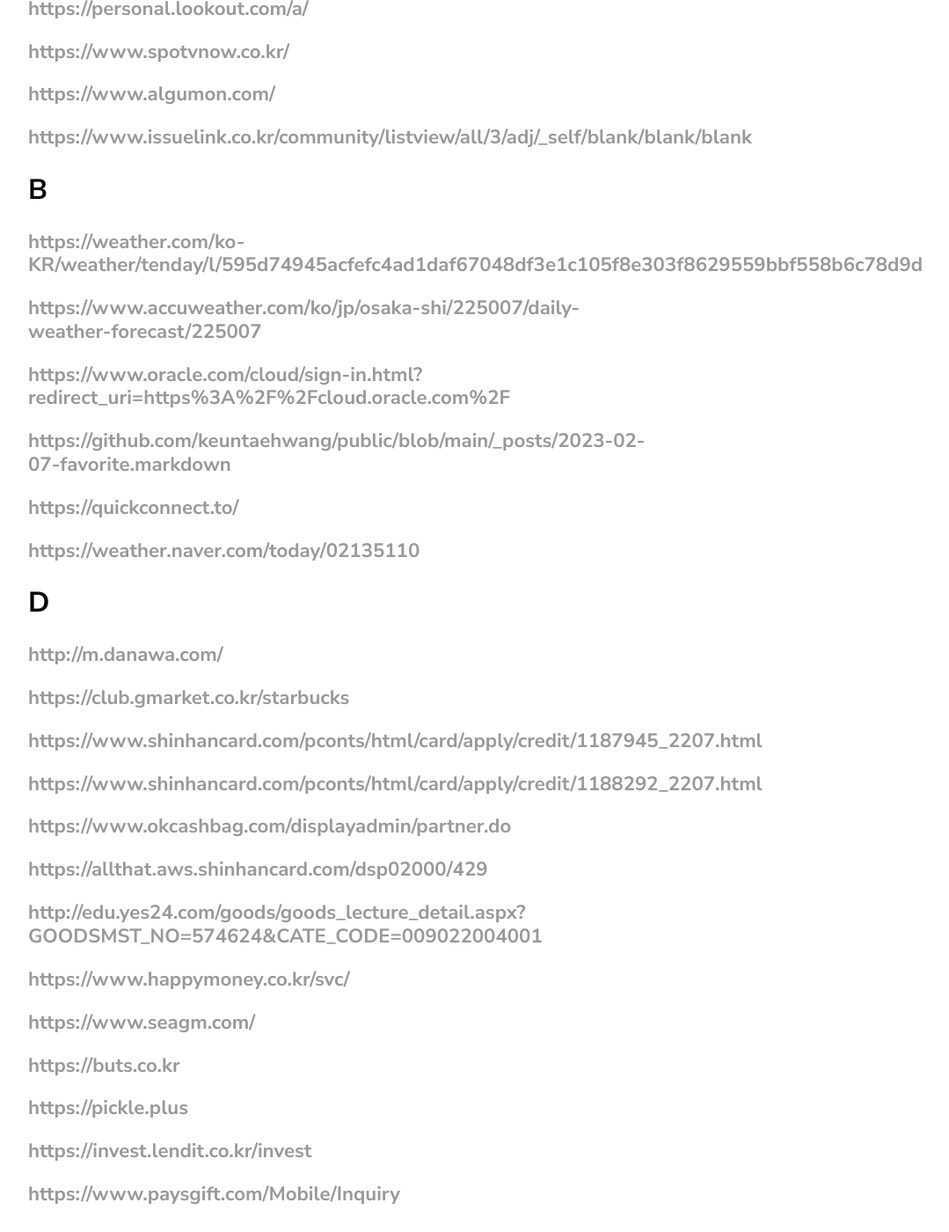
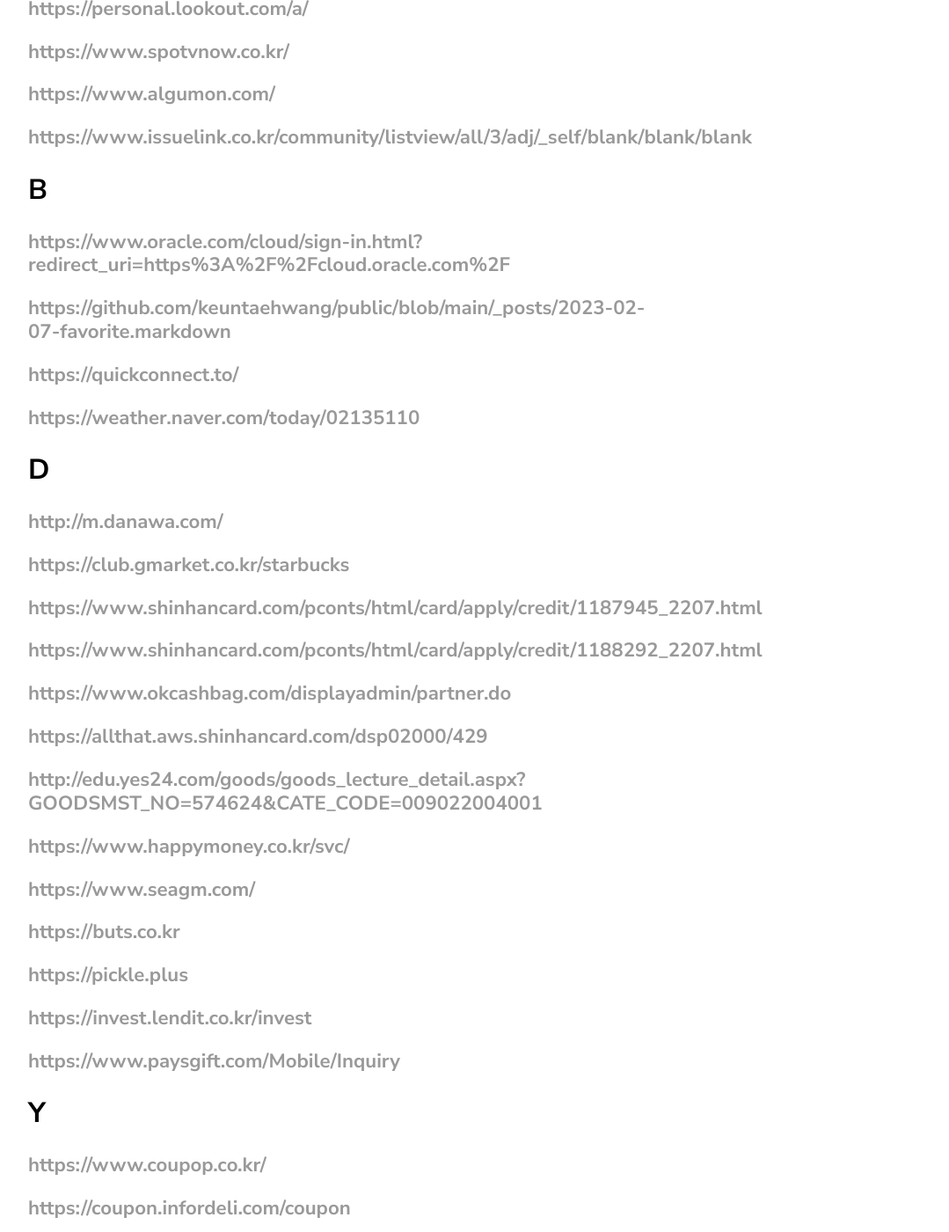
Before and after one commit to keuntaehwang/public, a Jekyll site: the page built from _posts/2023-02-07-favorite.markdown, in a window 1280 px wide and 1400 px high, scrolled down 677 px. Shown: the whole window at 88% size, without its empty margins (68-1147 px from the left). Built offline with Jekyll 4.4.1, drawn with Linux system fonts in a browser that asks for light colours; some of the changed text lies outside the part shown.

Commit message:
Update 2023-02-07-favorite.markdown

```diff
--- a/_posts/2023-02-07-favorite.markdown
+++ b/_posts/2023-02-07-favorite.markdown
@@ -14,8 +14,6 @@ categories: NONE
 ### <https://www.issuelink.co.kr/community/listview/all/3/adj/_self/blank/blank/blank>
 
 ## B
-### <https://weather.com/ko-KR/weather/tenday/l/595d74945acfefc4ad1daf67048df3e1c105f8e303f8629559bbf558b6c78d9d>
-### <https://www.accuweather.com/ko/jp/osaka-shi/225007/daily-weather-forecast/225007>
 ### <https://www.oracle.com/cloud/sign-in.html?redirect_uri=https%3A%2F%2Fcloud.oracle.com%2F>
 ### <https://github.com/keuntaehwang/public/blob/main/_posts/2023-02-07-favorite.markdown>
 ### <https://quickconnect.to/>
@@ -41,4 +39,4 @@ categories: NONE
 ### <https://coupon.infordeli.com/coupon>
 ### <https://www.offgamers.com/kr/en> [TMH](https://themorehelp.com/)
 ### <https://dt.kt.co.kr/fe/chat/pay.do?key=0deae4f4-9cdb-4692-b0fe-c42158dff46b>
-### <https://www.liivm.com/system/login/login>
+### [SEARCH](https://www.google.com/search?q=%EC%BB%AC%EB%A6%AC+%EA%B0%80%EC%9E%85+%EC%9D%B4%EB%B2%A4%ED%8A%B8&biw=393&bih=736&tbs=qdr%3Aw&ei=MQyoZJXrDKeu2roPz5uqmA0&oq=%EC%BB%AC%EB%A6%AC++%EC%9D%B4%EB%B2%A4%ED%8A%B8&gs_lcp=ChNtb2JpbGUtZ3dzLXdpei1zZXJwEAEYAjIFCAAQgAQyBggAEAcQHjIGCAAQBxAeMggIIRCgARDDBDIICCEQoAEQwwQyCAghEKABEMMEOggIABCiBBCwA0oECEEYAVDmC1iYDWDaKmgBcAB4AIABxwGIAeICkgEDMC4ymAEAoAEBwAEByAED&sclient=mobile-gws-wiz-serp#ip=1)
```
